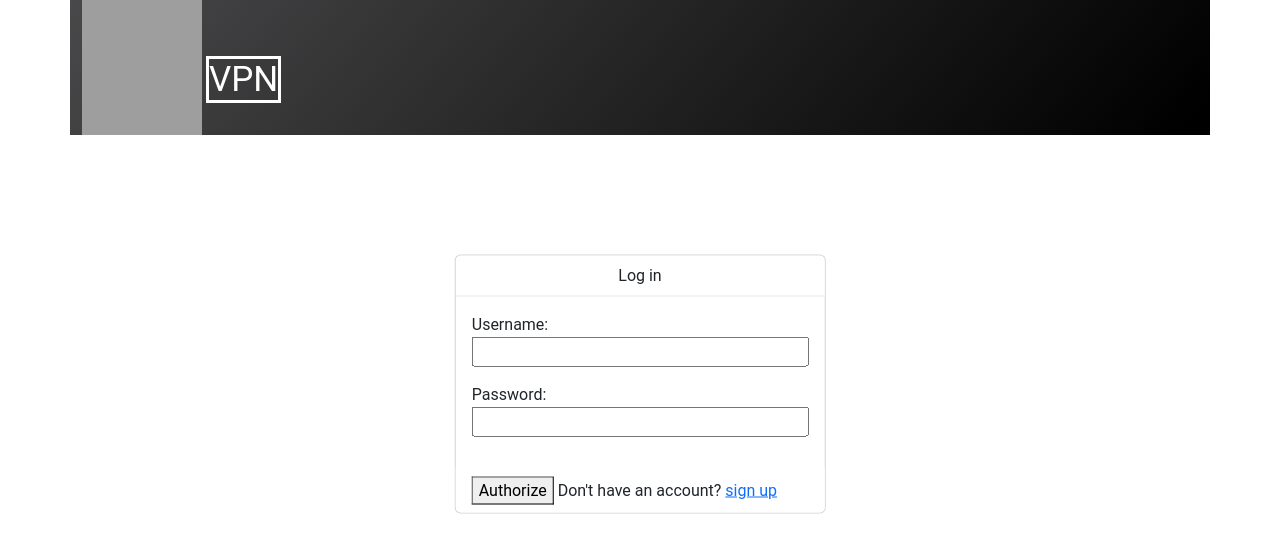
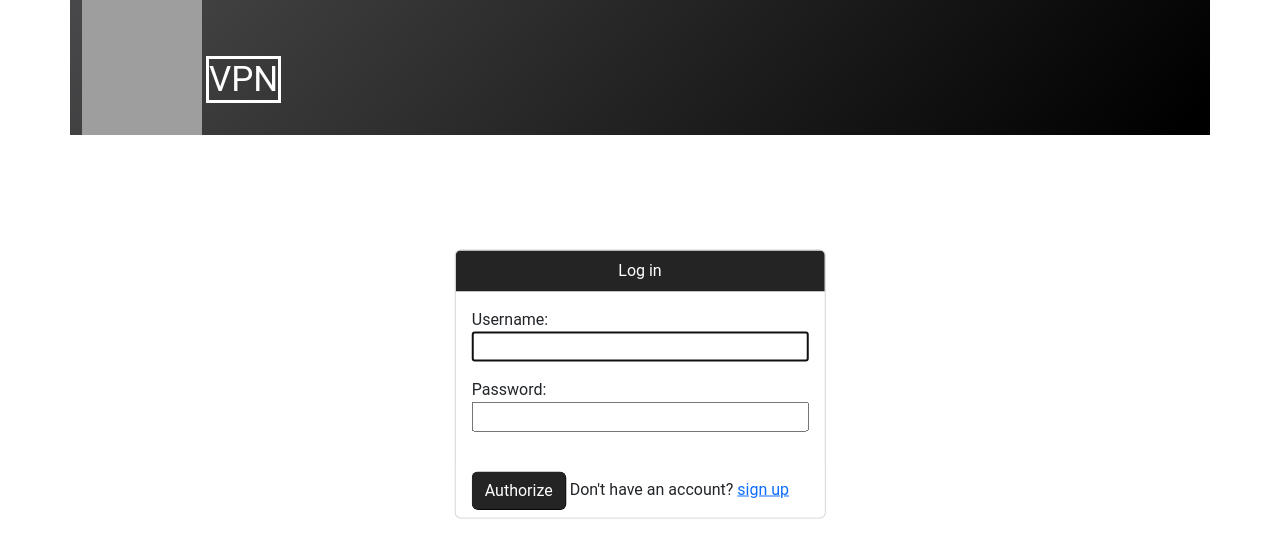
Before and after one commit to DimonAgon/Sheepfish_vpn, a Django app: page /authorization in a window 1280 px wide. Shown: the part 16-574 px from the top of the page. Run offline with Django 4.2, Linux system fonts and the light colour scheme; grey boxes are pictures that could not be loaded.

Commit message:
set authorisation windows style to general

```diff
--- a/authorization/forms.py
+++ b/authorization/forms.py
@@ -8,7 +8,7 @@ class NativeUserCreationForm(UserCreationForm):
     username = CharField(
         label="Username",
         widget=TextInput(
-            attrs={'class': "field"}
+            attrs={'class': "field", 'autofocus': True}
         )
     )
 
@@ -42,7 +42,7 @@ class NativeAuthenticationForm(AuthenticationForm):
     username = CharField(
         label="Username",
         widget=TextInput(
-            attrs={'class': "field"}
+            attrs={'class': "field", 'autofocus': True}
         )
     )
 
--- a/authorization/static/css/window.css
+++ b/authorization/static/css/window.css
@@ -1,6 +1,6 @@
 
 .card-header{
-    background-color: white;
+    background: #242425;
 }
 
 .card-footer{
@@ -24,25 +24,32 @@
 #log-in{
     display: block;
     text-align: center;
+
+    color: white;
 }
 
 #registration-window{
 
 }
 
-
-
 .field{
     display: block;
     width: 100%
 }
 
-button{
-    border-width: 1px;
+.btn{
+    background-color: #242425;
+    box-shadow: 0.5px 0.5px black;
+
+    color: white;
 }
 
-button:hover{
+.btn:hover{
+    background-color: #555557;
 
+    color: white;
+
+    box-shadow: none;
 }
 
 li{
--- a/authorization/templates/included/_authorization_window.html
+++ b/authorization/templates/included/_authorization_window.html
@@ -23,7 +23,7 @@
         </div>
 
         <div class="card-footer">
-            <button class="button" type="submit">
+            <button class="btn button" type="submit">
                 {% if authorization_type_val == 'AUTHORIZATION' %}
                     Authorize
                 {% elif authorization_type_val == 'REGISTRATION' %}
```
